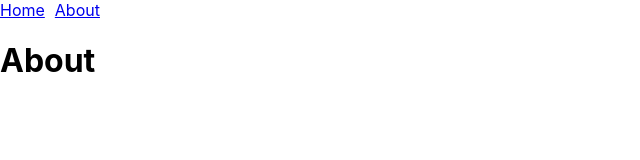
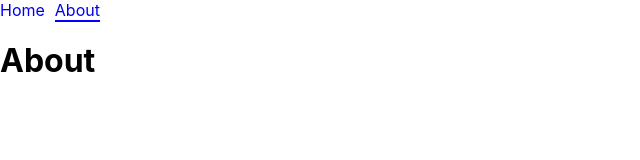
Before and after one commit to teamadaptdevlearnings/moises-spa, a React (Create React App) app: page /about in a window 1280 px wide. Shown: the top 160 px of the page, without its empty margins (0-640 px from the left). Built offline with nearby package versions, Linux system fonts and the light colour scheme; the HTML template or start-up script is replaced by a standard one.

Commit message:
display users in table from jsonplaceholder

```diff
--- a/src/components/Header.js
+++ b/src/components/Header.js
@@ -1,5 +1,5 @@
 import React from "react"
-import {Link} from "react-router-dom"
+import {NavLink} from "react-router-dom"
 
 function Header() {
     return (
@@ -7,10 +7,10 @@ function Header() {
             <nav>
                 <ul>
                     <li>
-                        <Link exact to="/">Home</Link>
+                        <NavLink exact={true} activeClassName='is-active' to='/'>Home</NavLink>
                     </li>
                     <li>
-                        <Link exact to="/about">About</Link>
+                        <NavLink activeClassName='is-active' to='/about'>About</NavLink>
                     </li>
                 </ul>
             </nav>
--- a/src/styles/main.css
+++ b/src/styles/main.css
@@ -12,6 +12,12 @@ nav li {
 nav li:not(:last-child) {
     margin-right: 10px;
 }
+nav a {
+    text-decoration: none;
+}
+nav .is-active {
+    border-bottom: 2px solid blue;
+}
 .users {
     border-collapse: collapse;
 }
```
